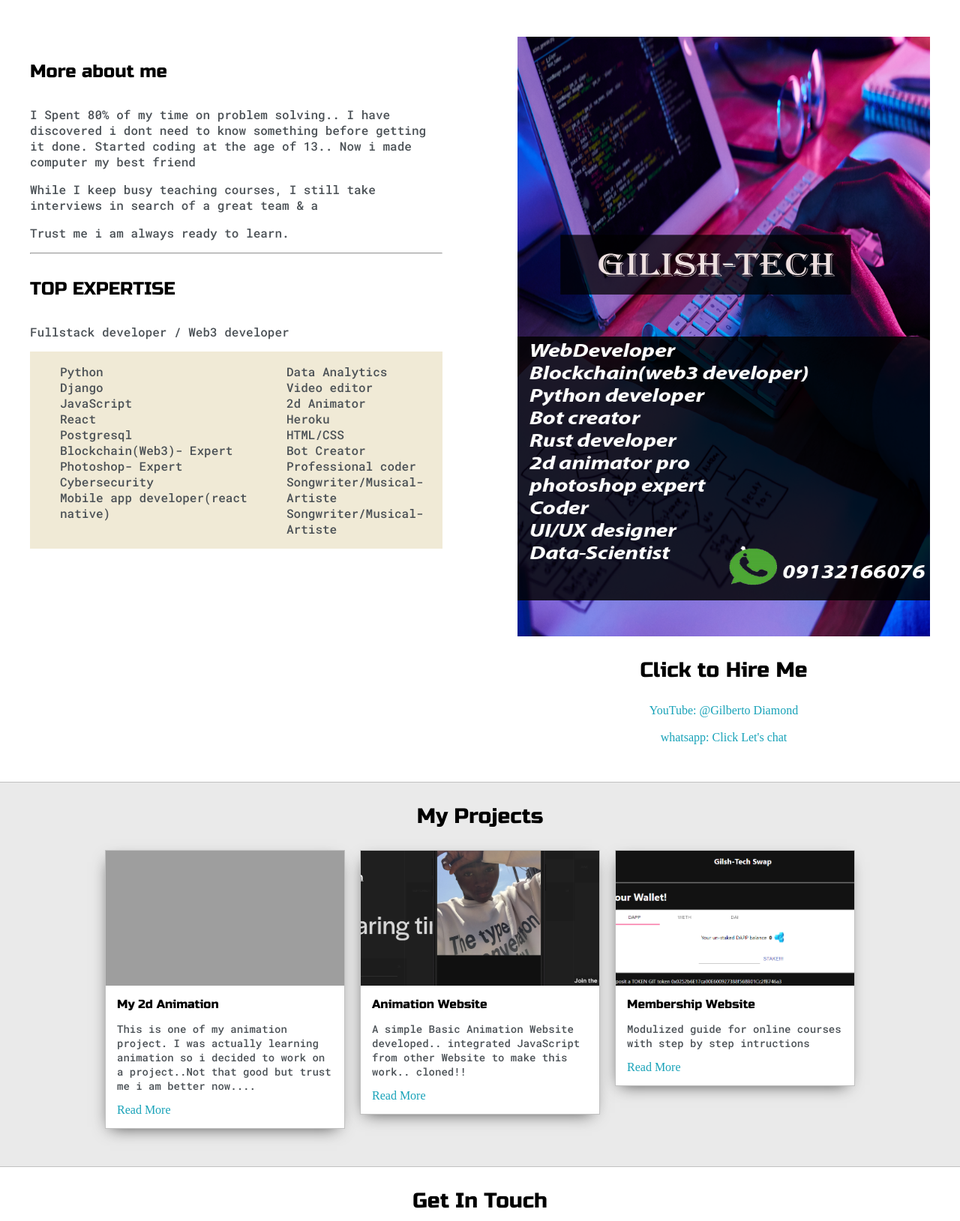
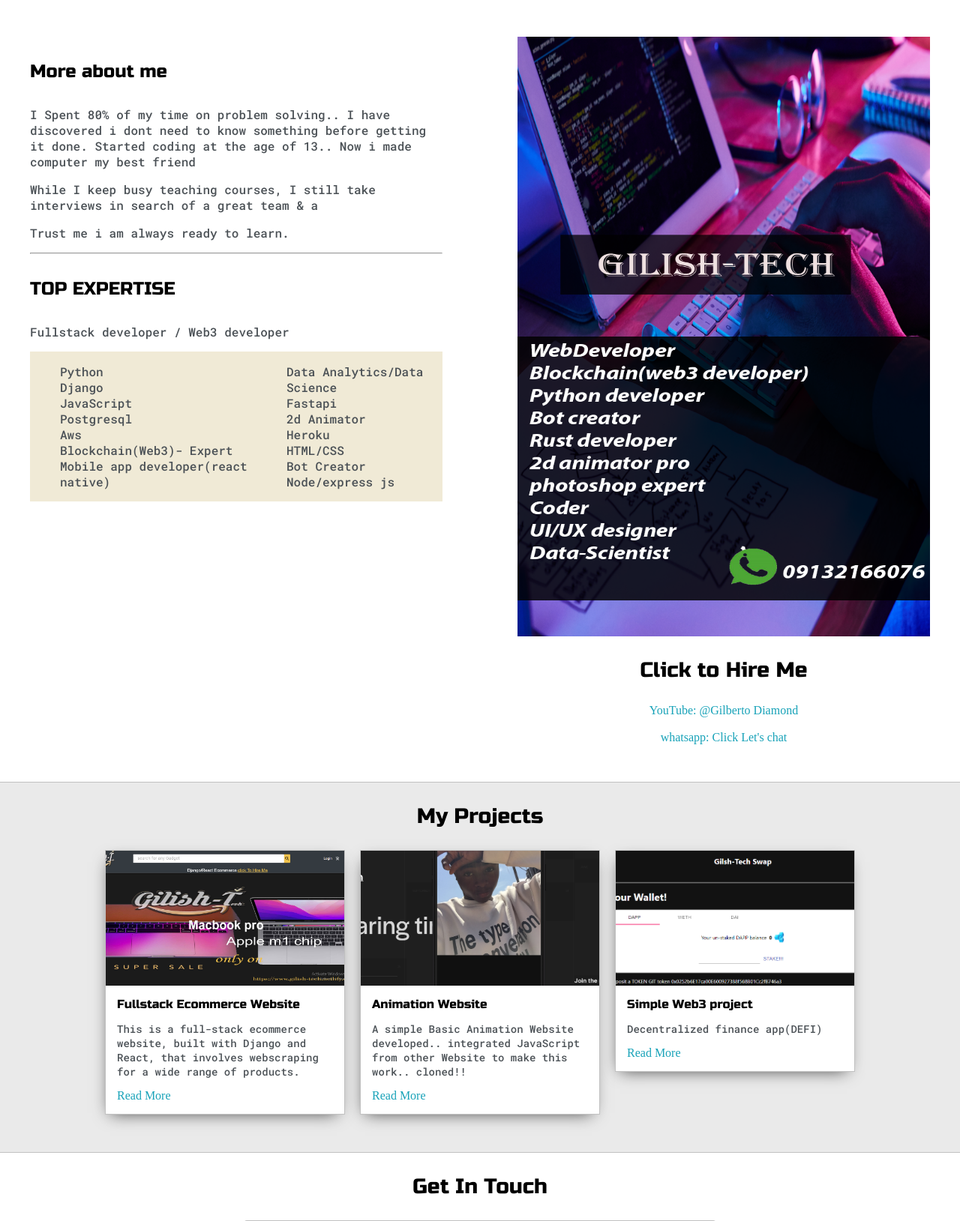
Before and after one commit to gilish-tech/portfolioweb, a Django app: page / in a window 1280 px wide. Shown: the part 765-2394 px from the top of the page at 75% size. Run offline with Django 4.2, Linux system fonts and the light colour scheme; parts of the project's set-up code (start-up, migrations or seed data) failed here and were passed over; grey boxes are pictures that could not be loaded.

Commit message:
first commit

```diff
--- a/djangportfolio/urls.py
+++ b/djangportfolio/urls.py
@@ -15,8 +15,11 @@ Including another URLconf
 """
 from django.contrib import admin
 from django.urls import path,include
+from django.contrib.staticfiles.urls import staticfiles_urlpatterns
 
 urlpatterns = [
     path('admin/', admin.site.urls),
     path("",include("portfolioapp.urls"))
 ]
+
+urlpatterns += staticfiles_urlpatterns()
--- a/requirements.txt
+++ b/requirements.txt
@@ -1,7 +1,6 @@
 asgiref==3.4.1
 dj-database-url==0.5.0
 Django==4.0
-django-heroku==0.3.1
 django-ipware==4.0.2
 django-on-heroku==1.1.2
 django-user-agents==0.4.0
--- a/templates/base.html
+++ b/templates/base.html
@@ -21,7 +21,7 @@
 		<div class="main-container">
 			<div class="greeting-wrapper">
 			   <img src= "{% static 'images/logo.png' %}" style="width:120px;margin-top:20px">
-				<h3>Nwabueze Gilbert(Gilish -Tech /Senior Web  Developer)</h3>
+				<h3>Gilberto Diamond(Gilish -Tech /Senior Web  Developer)</h3>
 			</div>
 
 
@@ -45,7 +45,7 @@
 				</div>
 
 				<div class="left-column">
-					<img id="profile_pic" src="{% static  'images/Gilberto.JPG' %}" onclick="solve()">
+					<img id="profile_pic" src="{% static  'images/gilberto.png' %}" onclick="solve()">
 					<h5 style="text-align: center;line-height: 0;">Personalize Theme</h5>
 
 					<div id="theme-options-wrapper">
--- a/templates/index.html
+++ b/templates/index.html
@@ -28,25 +28,22 @@
 							<li>Python</li>
 							<li>Django</li>
 							<li>JavaScript</li>
-							<li>React</li>
 							<li>Postgresql</li>
+							<li>Aws</li>
 							<li>Blockchain(Web3)- Expert</li>
-							<li>Photoshop- Expert</li>
-							<li>Cybersecurity </li>
 							<li>Mobile app developer(react native)</li>
 
 						</ul>
 
 						<ul>
-							<li>Data Analytics</li>
-							<li>Video editor</li>
+							<li>Data Analytics/Data Science</li>
+							<li>Fastapi</li>
 							<li>2d Animator</li>
 							<li>Heroku</li>
 							<li>HTML/CSS</li>
 							<li>Bot Creator</li>
-							<li>Professional coder</li>
-							<li>Songwriter/Musical- Artiste</li>
-							<li>Songwriter/Musical- Artiste</li>
+							<li>Node/express js</li>
+
 						</ul>
 
 					</div>
@@ -75,11 +72,11 @@
 
 				<div>
 					<div class="post">
-						<img class="thumbnail" src="https://i.ytimg.com/vi/BTGIwCFwz2M/maxresdefault.jpg">
+						<img class="thumbnail" src="{% static 'images/Capture.PNG' %}">
 						<div class="post-preview">
-							<h6 class="post-title">My 2d Animation</h6>
-							<p class="post-intro">This is one of my animation project. I was actually learning
-								animation so i decided to work on a project..Not that good but trust me i am better now....
+							<h6 class="post-title">Fullstack Ecommerce Website</h6>
+							<p class="post-intro">
+							   This is a full-stack ecommerce website, built with Django and React, that involves webscraping for a wide range of products.
 
 							</p>
 							<a href="https://www.youtube.com/watch?v=BTGIwCFwz2M">Read More</a>
@@ -102,8 +99,8 @@
 					<div class="post">
 						<img class="thumbnail" src="{% static   'images/gilishtokenpic.PNG' %}">
 						<div class="post-preview">
-							<h6 class="post-title">Membership Website</h6>
-							<p class="post-intro">Modulized guide for online courses with step by  step intructions</p>
+							<h6 class="post-title">Simple Web3 project</h6>
+							<p class="post-intro">Decentralized finance app(DEFI)</p>
 							<a href="https://gilish-tech-dapp.netlify.app">Read More</a>
 						</div>
 					</div>
```
Also changed, not shown: djangportfolio/settings.py (+17 -9 lines), static/black.css (+11 -1 lines), db.sqlite3, portfolioapp/migrations/0002_auto_20221011_0012.py (added), static/images/Capture.PNG (added), static/images/gilberto.png (added), 2 other files.
